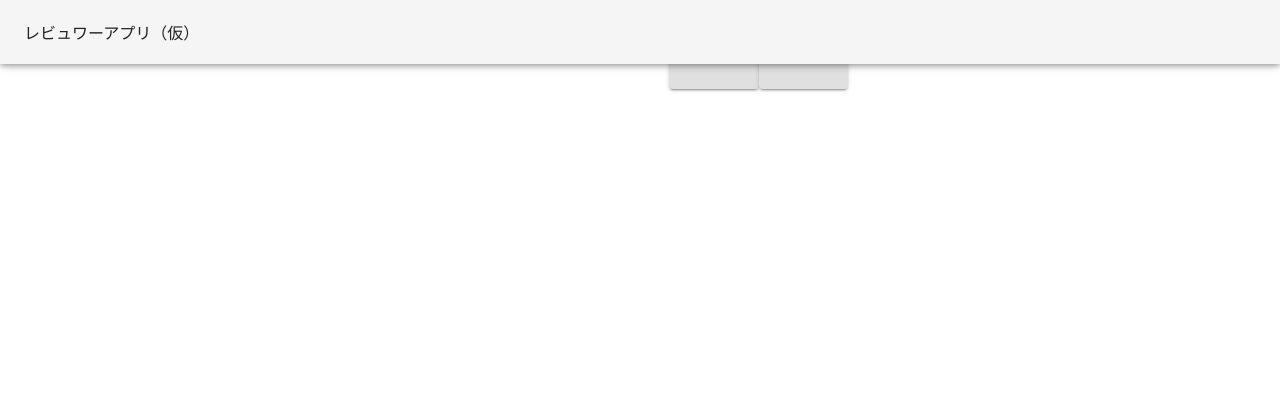
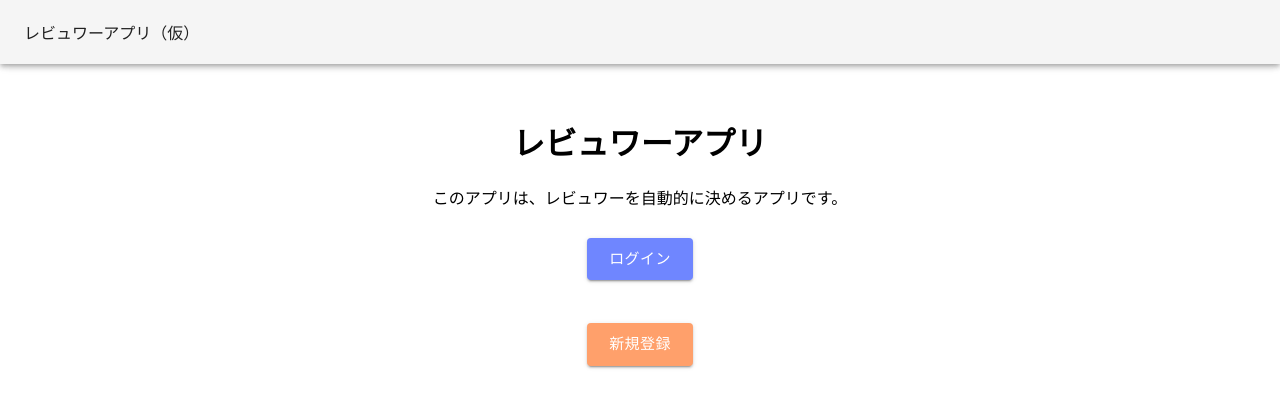
Before and after one commit to u-Hoshi/reviewer-decision-app, a React (Create React App) app: page / in a window 1280 px wide. Shown: the top 408 px of the page. Built offline with nearby package versions, Linux system fonts and the light colour scheme; no server answers.

Commit message:
ホーム画面のスタイリングをしました。

```diff
--- a/src/pages/Home/index.tsx
+++ b/src/pages/Home/index.tsx
@@ -1,17 +1,23 @@
 import { Button, Grid } from "@material-ui/core";
+import useStyles from "./style";
 
 export const Home = () => {
+  const styles = useStyles();
   return (
     <div>
-      <Grid container spacing={2}>
+      <Grid container spacing={2} className={styles.root}>
+        <Grid item xs={12}>
           <h1>レビュワーアプリ</h1>
           <p>このアプリは、レビュワーを自動的に決めるアプリです。</p>
-        <Button variant="contained" href="/login">
+          <Button variant="contained" size="large" href="/login" className={styles.loginBtn}>
             ログイン
           </Button>
-        <Button variant="contained" href="/signup">
+          <br />
+          <br />
+          <Button variant="contained" size="large" href="/signup" className={styles.signupBtn}>
             新規登録
           </Button>
+        </Grid>
       </Grid>
     </div>
   );
--- /dev/null
+++ b/src/pages/Home/style.ts
@@ -0,0 +1,24 @@
+import { makeStyles } from "@material-ui/core";
+
+export default makeStyles({
+  root: {
+    marginTop: "7%",
+    textAlign: "center",
+  },
+  loginBtn: {
+    margin: "1% 0",
+    backgroundColor: "#6F86FF",
+    color: "#FFFFFF",
+    "&:hover": {
+      backgroundColor: "#6376DB",
+    },
+  },
+  signupBtn: {
+    margin: "1% 0",
+    backgroundColor: "#FFA06B",
+    color: "#FFFFFF",
+    "&:hover": {
+      backgroundColor: "#E18F61",
+    },
+  },
+});
```
Lines whose indentation alone changed are shown as unchanged.
